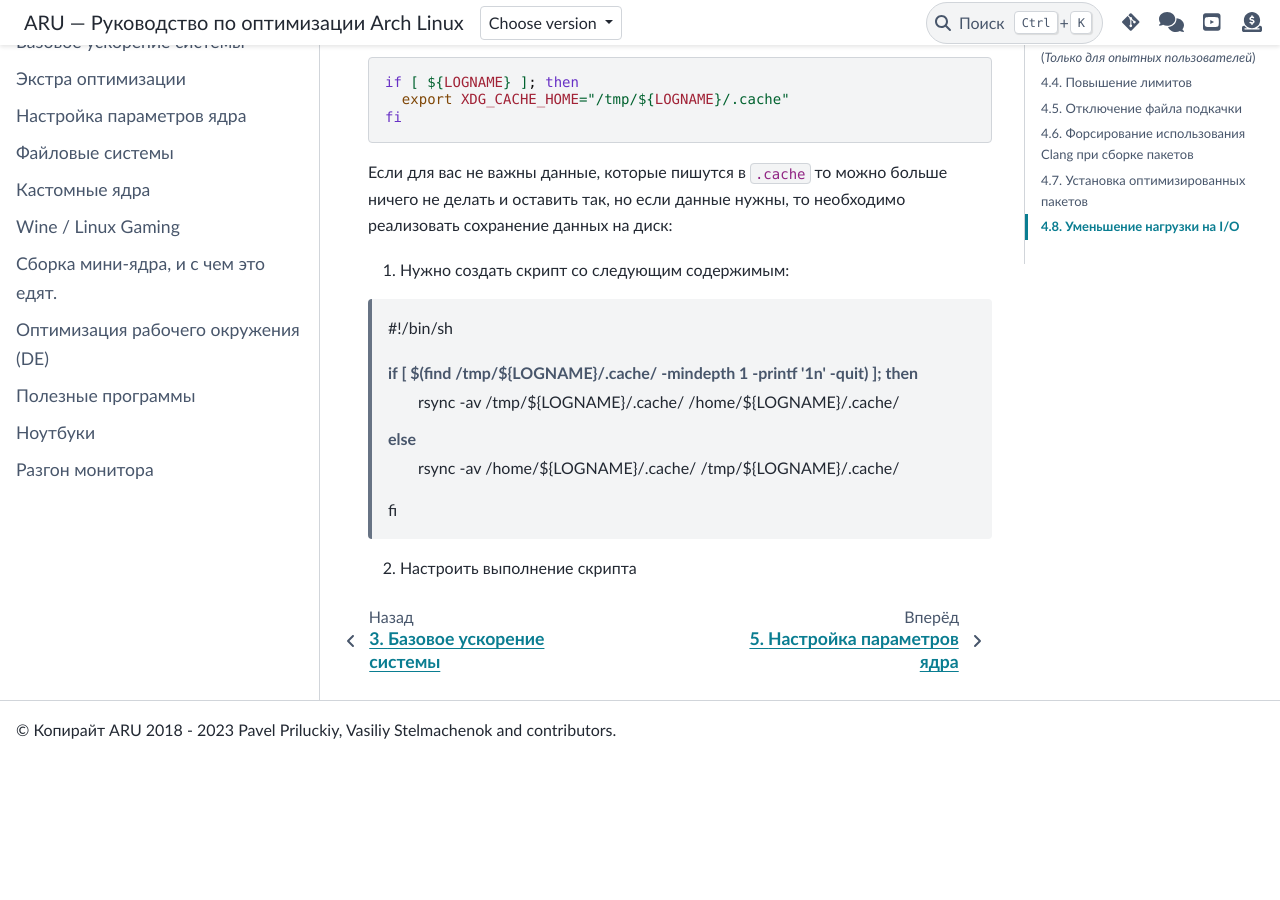
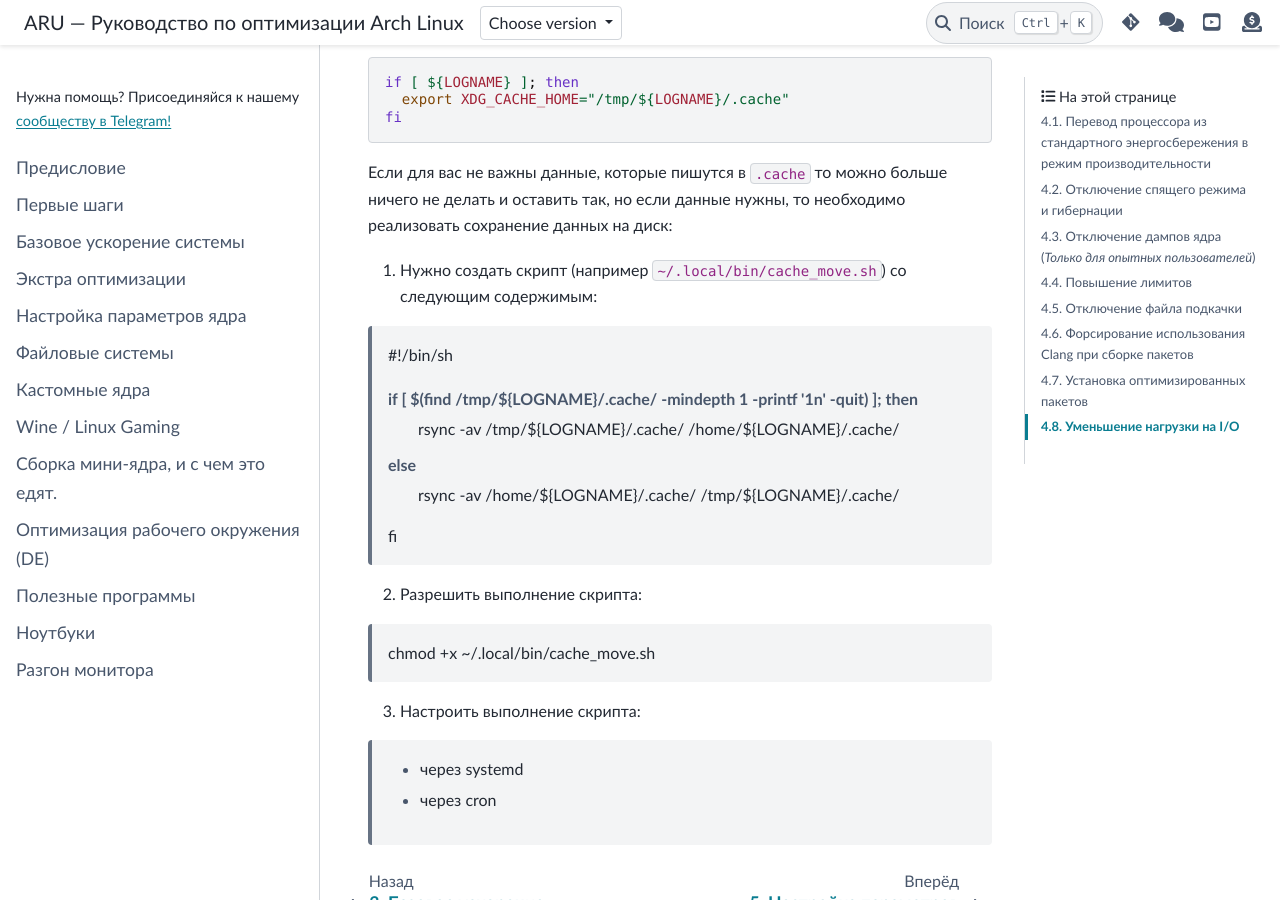
Before and after one commit to ventureoo/ARU, a Sphinx documentation site: the page built from docs/source/extra-optimizations.rst, in a window 1280 px wide and 900 px high, scrolled down 11086 px. Built offline with Sphinx 7.4.7 and the PyData theme 0.15.4, drawn with Linux system fonts in a browser that asks for light colours; before the commit the page ends 11845 px from its top, so only the background shows below that.

Commit message:
Обновить docs/source/extra-optimizations.rst

```diff
--- a/docs/source/extra-optimizations.rst
+++ b/docs/source/extra-optimizations.rst
@@ -467,7 +467,7 @@ x86_64_v2, так и для x86_64_v3. **Главное не перепутае
 
 Если для вас не важны данные, которые пишутся в ``.cache`` то можно больше ничего не делать и оставить так, но если данные нужны, то необходимо реализовать сохранение данных на диск:
 
-1) Нужно создать скрипт со следующим содержимым::
+1) Нужно создать скрипт (например ``~/.local/bin/cache_move.sh``) со следующим содержимым::
 
   #!/bin/sh
 
@@ -477,4 +477,11 @@ x86_64_v2, так и для x86_64_v3. **Главное не перепутае
     rsync -av /home/${LOGNAME}/.cache/ /tmp/${LOGNAME}/.cache/
   fi
 
-2) Настроить выполнение скрипта
+2) Разрешить выполнение скрипта::
+
+  chmod +x ~/.local/bin/cache_move.sh
+
+3) Настроить выполнение скрипта:
+  - через systemd
+
+  - через cron
```
